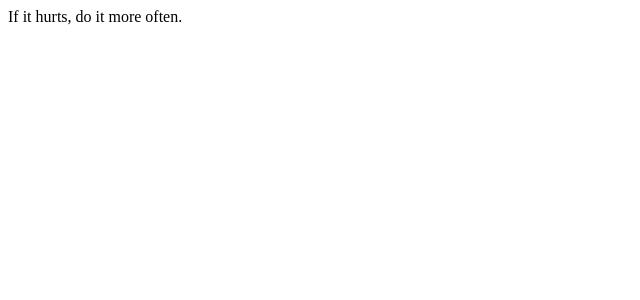
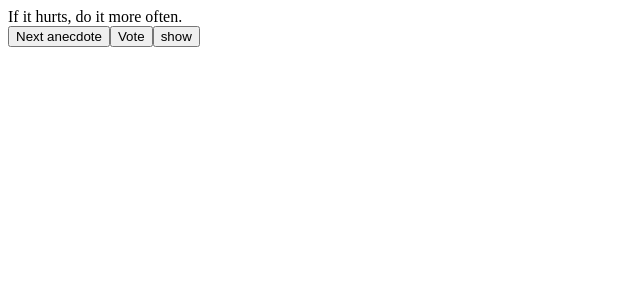
Before and after one commit to CarlosPProjects/fullstackopen, a React (Vite) app in the folder part01/anecdotes/: page / in a window 1280 px wide. Shown: the top 300 px of the page, without its empty margins (0-640 px from the left). Built offline with nearby package versions, Linux system fonts and the light colour scheme.

Commit message:
"Added imports, state variables, and functions for handling anecdotes and votes; updated JSX to include buttons for next anecdote, voting, and showing points."

```diff
--- a/part01/anecdotes/src/App.tsx
+++ b/part01/anecdotes/src/App.tsx
@@ -1,25 +1,32 @@
-import { useState } from "react"
+import { useState } from "react";
+import { getRandomIndexFromArray } from "./utils/utils";
+import anecdotes from "./data/anecdotes";
 
 function App() {
+  const [selected, setSelected] = useState(0);
+  const [points, setPoints] = useState(
+    Array(anecdotes.length).fill(0)
+  );
 
-  const anecdotes = [
-    'If it hurts, do it more often.',
-    'Adding manpower to a late software project makes it later!',
-    'The first 90 percent of the code accounts for the first 10 percent of the development time...The remaining 10 percent of the code accounts for the other 90 percent of the development time.',
-    'Any fool can write code that a computer can understand. Good programmers write code that humans can understand.',
-    'Premature optimization is the root of all evil.',
-    'Debugging is twice as hard as writing the code in the first place. Therefore, if you write the code as cleverly as possible, you are, by definition, not smart enough to debug it.',
-    'Programming without an extremely heavy use of console.log is same as if a doctor would refuse to use x-rays or blood tests when diagnosing patients.',
-    'The only way to go fast, is to go well.'
-  ]
+  const handleClick = () => {
+    setSelected(getRandomIndexFromArray(anecdotes));
+  };
 
-  const [selected, setSelected] = useState(0);
+  const handleVote = () => {
+    const newPoints = [...points];
+    newPoints[selected] += 1;
+    setPoints(newPoints);
+  }
 
   return (
     <div>
       {anecdotes[selected]}
+      <br />
+      <button onClick={handleClick}>Next anecdote</button>
+      <button onClick={handleVote}>Vote</button>
+      <button onClick={() => console.log(points)}>show</button>
     </div>
-  )
+  );
 }
 
-export default App
+export default App;
--- /dev/null
+++ b/part01/anecdotes/src/data/anecdotes.ts
@@ -0,0 +1,12 @@
+const anecdotes = [
+  "If it hurts, do it more often.",
+  "Adding manpower to a late software project makes it later!",
+  "The first 90 percent of the code accounts for the first 10 percent of the development time...The remaining 10 percent of the code accounts for the other 90 percent of the development time.",
+  "Any fool can write code that a computer can understand. Good programmers write code that humans can understand.",
+  "Premature optimization is the root of all evil.",
+  "Debugging is twice as hard as writing the code in the first place. Therefore, if you write the code as cleverly as possible, you are, by definition, not smart enough to debug it.",
+  "Programming without an extremely heavy use of console.log is same as if a doctor would refuse to use x-rays or blood tests when diagnosing patients.",
+  "The only way to go fast, is to go well.",
+];
+
+export default anecdotes;
```
